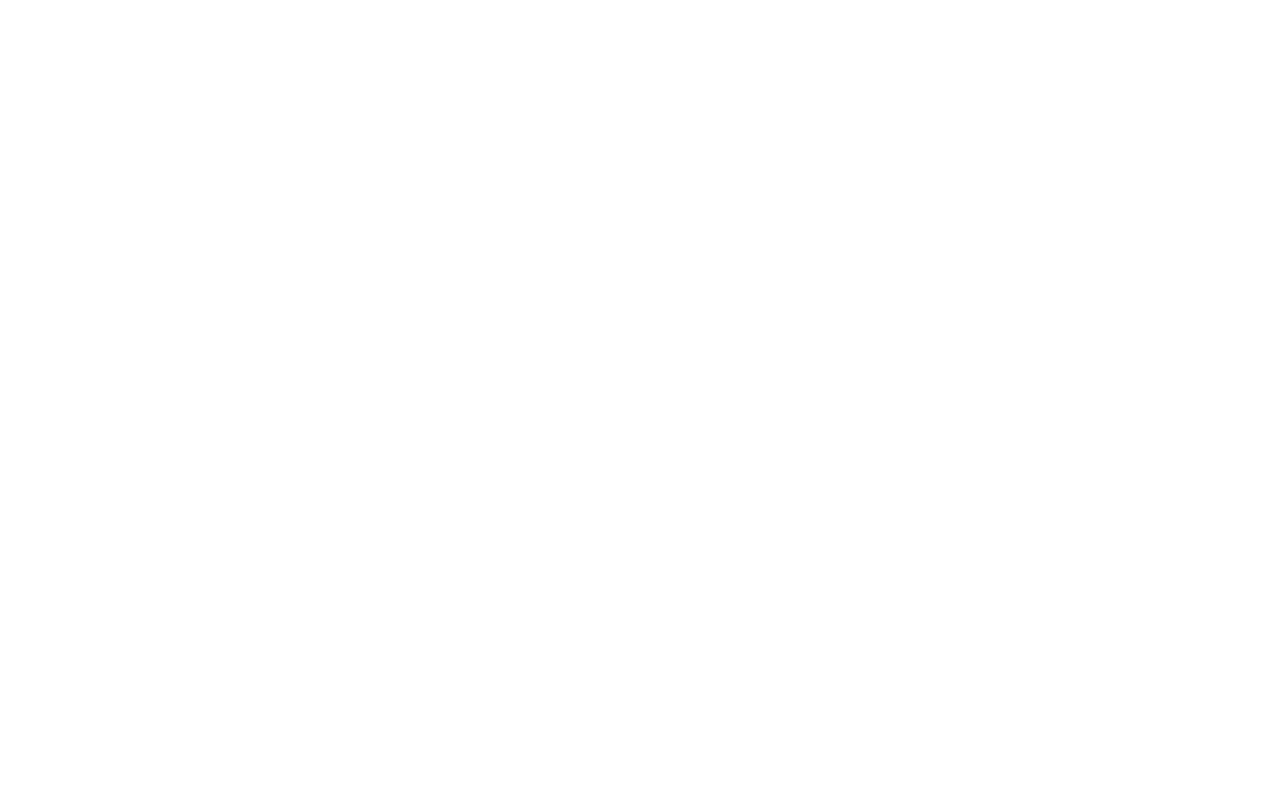
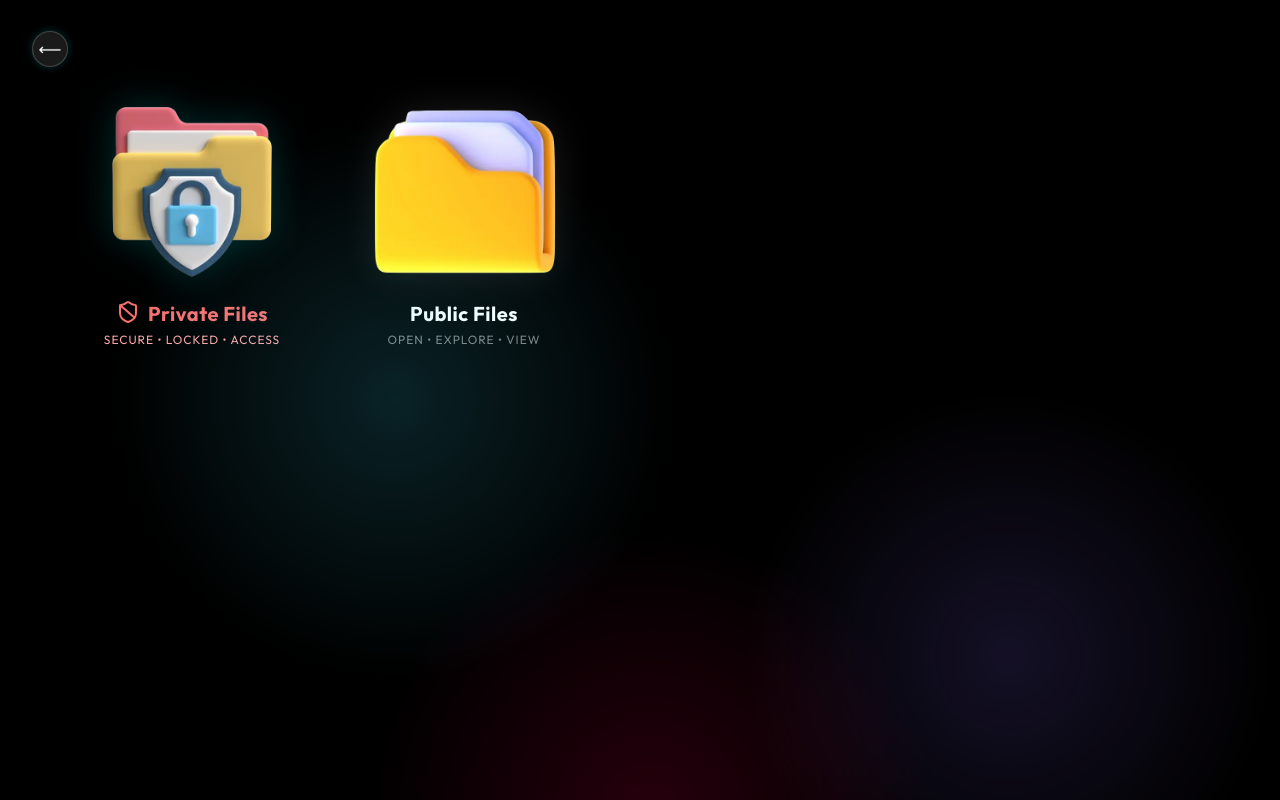
Before and after one commit to dineshkhichar569/My-Portfolio, a React (Vite) app: page /data-folder in a window 1280 px wide. Before the commit this address had no page. Built offline with nearby package versions, Linux system fonts and the light colour scheme; a web font is replaced by a local one.

Commit message:
Add DataFolder component and implement navigation; include back button in Documents component

```diff
--- a/src/App.jsx
+++ b/src/App.jsx
@@ -10,6 +10,7 @@
 import HireMeForm from "./Pages/HireMe";
 import ScrollToTop from "./Components/ScrollToTop";
 import Documents from "./Pages/private/Documents";
+import DataFolder from "./Pages/DataFolder";
 
 function App() {
   return (
@@ -26,6 +27,7 @@
         <Route path="/hire" element={<HireMeForm />} />
 
 
+        <Route path="/data-folder" element={<DataFolder />} />
         <Route path="/private" element={<Documents />} />
       </Routes>
     </>
--- /dev/null
+++ b/src/Pages/DataFolder.jsx
@@ -0,0 +1,189 @@
+import { motion } from "framer-motion";
+import { ShieldBanIcon } from "lucide-react";
+import React from "react";
+import { Link, useNavigate } from "react-router-dom";
+
+function DataFolder() {
+  const navigate = useNavigate();
+  return (
+    <div className="bg-black min-h-screen overflow-hidden">
+      {/* Background blobs */}
+      <div className="abstract-blobs z-0">
+        <span className="blob blob1"></span>
+        <span className="blob blob2"></span>
+        <span className="blob blob3"></span>
+        <canvas
+          id="blobCanvas"
+          className="absolute top-0 left-0 w-full h-full z-[-1]"
+        ></canvas>
+      </div>
+
+      {/* Back Button */}
+      <motion.div
+        initial={{ opacity: 0, y: -10 }}
+        animate={{ opacity: 1, y: 0 }}
+        transition={{ duration: 0.5 }}
+        className="fixed top-8 left-8 z-50"
+      >
+        <Link to={-1}>
+          <motion.div
+            className="w-9 h-9 rounded-full flex items-center justify-center text-white text-base font-medium cursor-pointer backdrop-blur-md bg-white/10 border border-white/20 shadow-[0_0_8px_rgba(0,255,255,0.2)]"
+            whileHover={{
+              scale: 1.15,
+              rotate: -8,
+              boxShadow: "0 0 12px rgba(0,255,255,0.4)",
+              backgroundColor: "rgba(0, 255, 255, 0.1)",
+            }}
+            whileTap={{
+              scale: 0.95,
+              rotate: 0,
+              boxShadow: "0 0 16px rgba(0,255,255,0.5)",
+            }}
+            animate={{
+              y: [0, -2, 0],
+            }}
+            transition={{
+              duration: 2,
+              ease: "easeInOut",
+              repeat: Infinity,
+            }}
+          >
+            ⟵
+          </motion.div>
+        </Link>
+      </motion.div>
+
+
+      {/* Main Contents */}
+      <motion.section
+        className="flex md:justify-normal items-center md:gap-20 gap-10 md:p-24 pt-32 justify-center"
+        initial="hidden"
+        animate="show"
+        variants={{
+          hidden: { opacity: 0 },
+          show: {
+            opacity: 1,
+            transition: { staggerChildren: 0.18, delayChildren: 0.1 },
+          },
+        }}
+      >
+        <motion.div
+          className="flex flex-col justify-center items-center"
+          variants={{
+            hidden: { opacity: 0, y: 18, scale: 0.98 },
+            show: {
+              opacity: 1,
+              y: 0,
+              scale: 1,
+              transition: { type: "spring", stiffness: 120, damping: 14 },
+            },
+          }}
+          whileHover={{ y: -6 }}
+          transition={{ type: "spring", stiffness: 160, damping: 14 }}
+        >
+          <motion.img
+            className="md:h-48 md:w-48 h-28 w-28 cursor-pointer drop-shadow-[0_0_18px_rgba(0,255,255,0.18)]"
+            onClick={() => navigate("/private")}
+            src="/privateFolder.webp"
+            alt=""
+            initial={{ opacity: 0, scale: 0.92 }}
+            animate={{ opacity: 1, scale: 1 }}
+            transition={{ type: "spring", stiffness: 140, damping: 14 }}
+            whileHover={{
+              scale: 1.08,
+              rotate: -2,
+              filter: "drop-shadow(0 0 22px rgba(0,255,255,0.38))",
+            }}
+            whileTap={{ scale: 0.98 }}
+          />
+          <motion.span
+            className="flex gap-2 text-red-400 md:text-xl text-base font-bold text-center mt-3 tracking-wide"
+            initial={{ opacity: 0, y: 10 }}
+            animate={{ opacity: 1, y: 0 }}
+            transition={{ duration: 0.45, delay: 0.18 }}
+            whileHover={{
+              textShadow: "0 0 18px rgba(255,255,255,0.25)",
+            }}
+          >
+            <ShieldBanIcon/>
+            Private Files
+          </motion.span>
+
+          <motion.p
+            className="text-red-300 md:text-xs text-[9px] text-center mt-1 tracking-widest uppercase"
+            initial={{ opacity: 0, letterSpacing: "0.2em" }}
+            animate={{ opacity: 1, letterSpacing: "0.08em" }}
+            transition={{ duration: 0.6, delay: 0.28 }}
+            whileHover={{
+              color: "#ffffff",
+              textShadow: "0 0 12px rgba(255,255,255,0.35)",
+            }}
+          >
+            secure • locked • access
+          </motion.p>
+        </motion.div>
+
+        <motion.div
+          className="flex flex-col justify-center items-center"
+          variants={{
+            hidden: { opacity: 0, y: 18, scale: 0.98 },
+            show: {
+              opacity: 1,
+              y: 0,
+              scale: 1,
+              transition: { type: "spring", stiffness: 120, damping: 14 },
+            },
+          }}
+          whileHover={{ y: -6 }}
+          transition={{ type: "spring", stiffness: 160, damping: 14 }}
+        >
+          <motion.img
+            className="md:h-48 md:w-48 h-28 w-28 cursor-pointer drop-shadow-[0_0_18px_rgba(255,255,255,0.10)]"
+            src="/publicFolder.webp"
+            alt=""
+            initial={{ opacity: 0, scale: 0.92 }}
+            animate={{ opacity: 1, scale: 1 }}
+            transition={{
+              type: "spring",
+              stiffness: 140,
+              damping: 14,
+              delay: 0.05,
+            }}
+            whileHover={{
+              scale: 1.08,
+              rotate: 2,
+              filter: "drop-shadow(0 0 22px rgba(255,255,255,0.22))",
+            }}
+            whileTap={{ scale: 0.98 }}
+          />
+          <motion.span
+            className="text-white md:text-xl text-base font-bold text-center mt-3 tracking-wide"
+            initial={{ opacity: 0, y: 10 }}
+            animate={{ opacity: 1, y: 0 }}
+            transition={{ duration: 0.45, delay: 0.18 }}
+            whileHover={{
+              textShadow: "0 0 18px rgba(255,255,255,0.25)",
+            }}
+          >
+            Public Files
+          </motion.span>
+
+          <motion.p
+            className="text-white/50 md:text-xs text-[9px] text-center mt-1 tracking-widest uppercase"
+            initial={{ opacity: 0, letterSpacing: "0.2em" }}
+            animate={{ opacity: 1, letterSpacing: "0.08em" }}
+            transition={{ duration: 0.6, delay: 0.28 }}
+            whileHover={{
+              color: "#ffffff",
+              textShadow: "0 0 12px rgba(255,255,255,0.35)",
+            }}
+          >
+            open • explore • view
+          </motion.p>
+        </motion.div>
+      </motion.section>
+    </div>
+  );
+}
+
+export default DataFolder;
--- a/src/Pages/private/Documents.jsx
+++ b/src/Pages/private/Documents.jsx
@@ -10,6 +10,7 @@
   Search,
   ShieldCheck,
 } from "lucide-react";
+import { Link } from "react-router-dom";
 
 function getExt(name = "") {
   const clean = name.split("?")[0].split("#")[0];
@@ -91,6 +92,43 @@
         }
       }}
     >
+      {/* Back Button */}
+      <motion.div
+        initial={{ opacity: 0, y: -10 }}
+        animate={{ opacity: 1, y: 0 }}
+        transition={{ duration: 0.5 }}
+        className="fixed top-8 left-8 z-50"
+      >
+        <Link to={-1}>
+          <motion.div
+            className="w-9 h-9 rounded-full flex items-center justify-center text-white text-base font-medium cursor-pointer backdrop-blur-md bg-white/10 border border-white/20 shadow-[0_0_8px_rgba(0,255,255,0.2)]"
+            whileHover={{
+              scale: 1.15,
+              rotate: -8,
+              boxShadow: "0 0 12px rgba(0,255,255,0.4)",
+              backgroundColor: "rgba(0, 255, 255, 0.1)",
+            }}
+            whileTap={{
+              scale: 0.95,
+              rotate: 0,
+              boxShadow: "0 0 16px rgba(0,255,255,0.5)",
+            }}
+            animate={{
+              y: [0, -2, 0],
+            }}
+            transition={{
+              duration: 2,
+              ease: "easeInOut",
+              repeat: Infinity,
+            }}
+          >
+            ⟵
+          </motion.div>
+        </Link>
+      </motion.div>
+
+
+      {/* Main Content */}
       <div className="relative mx-auto max-w-6xl">
         {/* Header */}
         <motion.div
```
Also changed, not shown: public/privateFolder.webp (added), public/publicFolder.webp (added).
